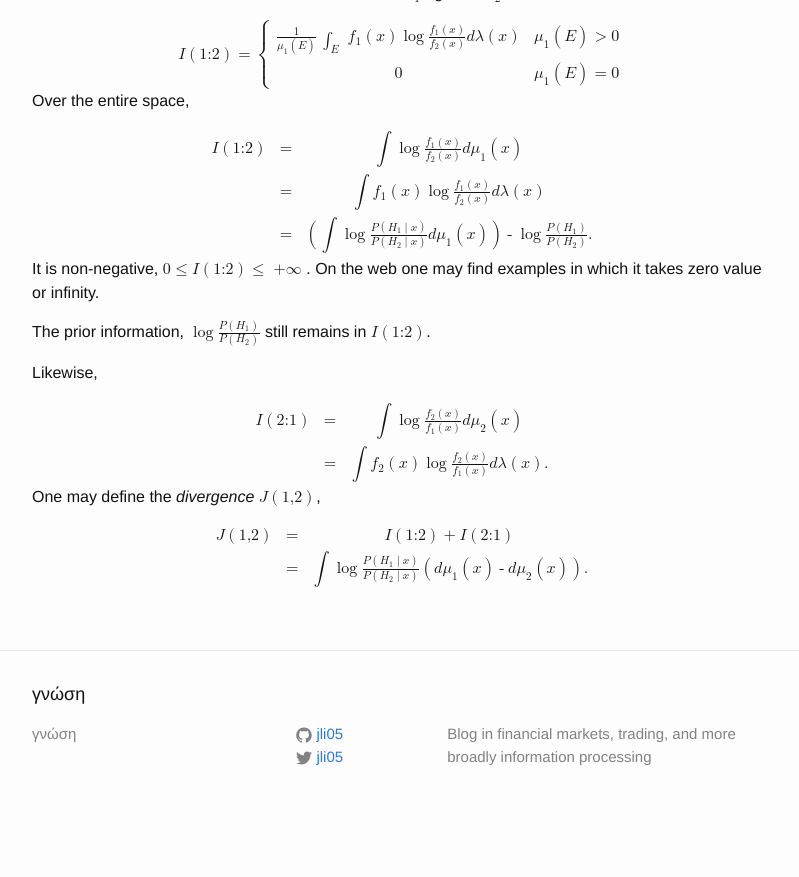
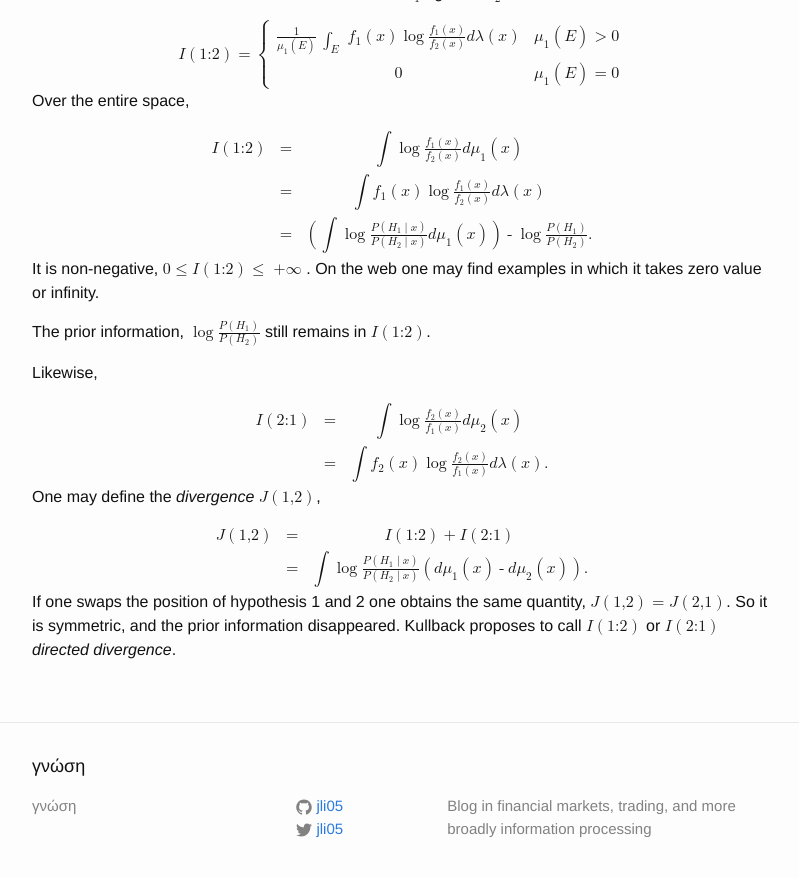
Before and after one commit to jli05/jli05.github.io, a Jekyll site: the page built from _posts/2023-11-03-Kullback-Book.md, in a window 1280 px wide and 900 px high, scrolled down 660 px. Shown: the top 877 px of the window, without its empty margins (238-1037 px from the left). Built offline with Jekyll 4.4.1, drawn with Linux system fonts in a browser that asks for light colours; before the commit the page ends 1488 px from its top, so only the background shows below that.

Commit message:
add directed divergence

```diff
--- a/_posts/2023-11-03-Kullback-Book.md
+++ b/_posts/2023-11-03-Kullback-Book.md
@@ -169,12 +169,12 @@ One may define the *divergence* <math><mi>J</mi><mo>(</mo><mn>1,2</mn><mo>)</mo>
 <mi>J</mi><mo>(</mo><mn>1,2</mn><mo>)</mo>
 </mtd>
 <mtd><mo>=</mo></mtd>
-<mtd><mrow><mi>I</mi><mo>(</mo><mn>1:2</mn><mo>)</mo><mo>+</mo><mi>I</mi><mo>(</mo><mn>2:1</mn><mo>)</mo></mrow></mtd>
+<mtd columnalign="left"><mrow><mi>I</mi><mo>(</mo><mn>1:2</mn><mo>)</mo><mo>+</mo><mi>I</mi><mo>(</mo><mn>2:1</mn><mo>)</mo></mrow></mtd>
 </mtr>
 <mtr>
 <mtd></mtd>
 <mtd><mo>=</mo></mtd>
-<mtd>
+<mtd columnalign="left">
 <mrow>
 <mo stretchy="true">&int;</mo>
 <mo>log</mo><mfrac><mrow><mi>P</mi><mo>(</mo><msub><mi>H</mi><mi>1</mi></msub><mo>|</mo><mi>x</mi><mo>)</mo></mrow><mrow><mi>P</mi><mo>(</mo><msub><mi>H</mi><mi>2</mi></msub><mo>|</mo><mi>x</mi><mo>)</mo></mrow></mfrac>
@@ -185,3 +185,5 @@ One may define the *divergence* <math><mi>J</mi><mo>(</mo><mn>1,2</mn><mo>)</mo>
 </mtr>
 </mtable>
 </math>
+
+If one swaps the position of hypothesis 1 and 2 one obtains the same quantity, <math><mi>J</mi><mo>(</mo><mn>1,2</mn><mo>)</mo><mo>=</mo><mi>J</mi><mo>(</mo><mn>2,1</mn><mo>)</mo></math>. So it is symmetric, and the prior information disappeared. Kullback proposes to call <math><mi>I</mi><mo>(</mo><mn>1:2</mn><mo>)</mo></math> or <math><mi>I</mi><mo>(</mo><mn>2:1</mn><mo>)</mo></math> *directed divergence*.
```
